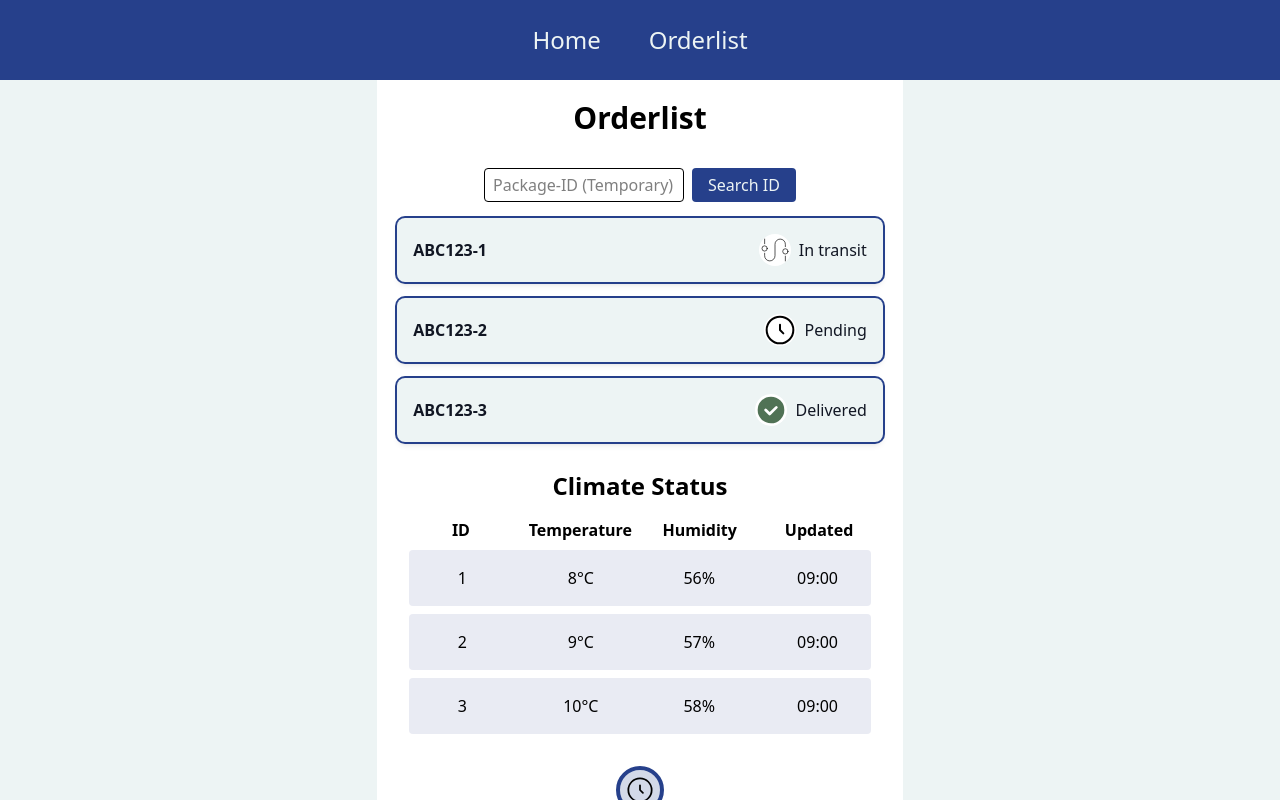
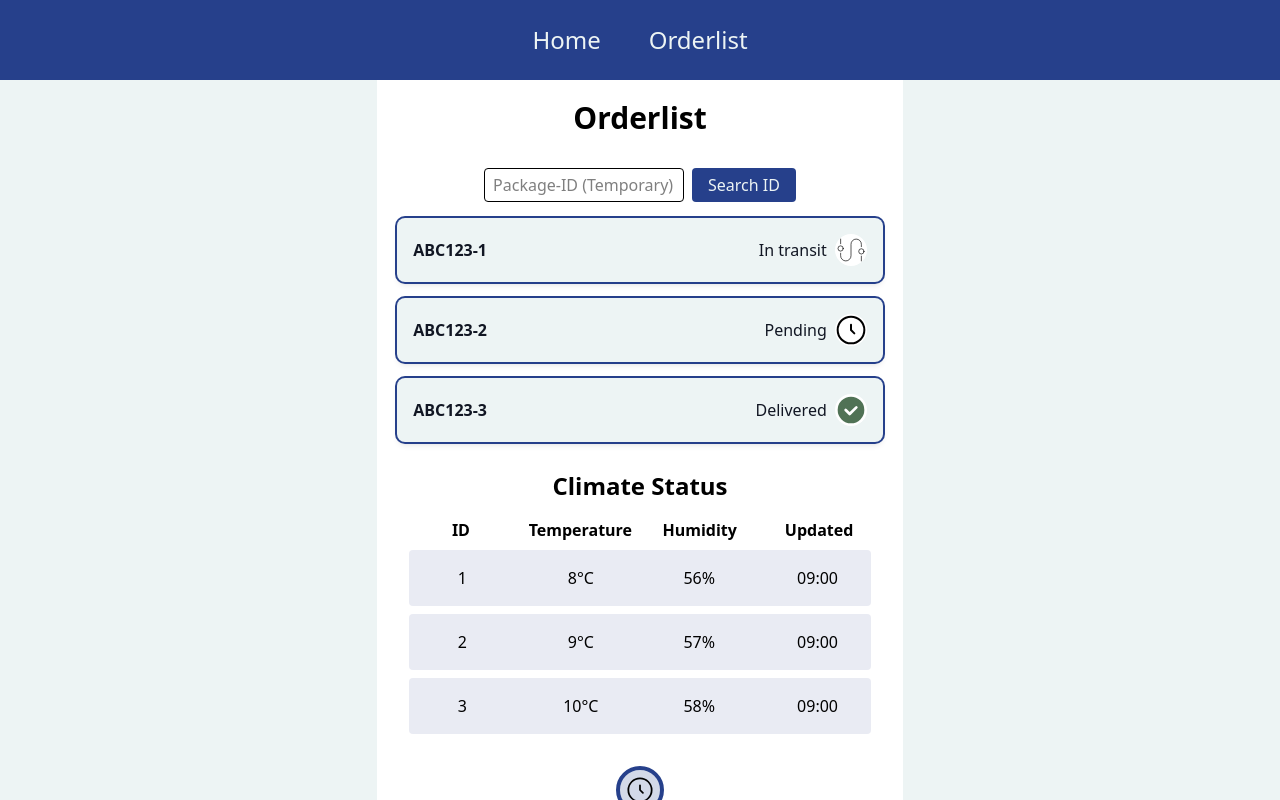
Before and after one commit to Advanced-Group-8/Front-end, a React (Vite) app in the folder web-app/: page /orders in a window 1280 px wide. Shown: the top 800 px of the page. Built offline with nearby package versions, Linux system fonts and the light colour scheme; no server answers.

Commit message:
status text/icon swap

```diff
--- a/web-app/src/components/orders/OrderDeliveryStatus/OrderDeliveryStatus.tsx
+++ b/web-app/src/components/orders/OrderDeliveryStatus/OrderDeliveryStatus.tsx
@@ -11,8 +11,8 @@ const OrderDeliveryStatus: React.FC<OrderDeliveryStatusProps> = ({
   status,
 }) => (
   <div className="flex items-center gap-2">
+    <span className="font-medium">{statusTextMap[status]}</span>
     <OrderDeliveryStatusIcon status={status} />
-    <span className="font-medium">{statusTextMap[status]}</span>
   </div>
 );
 
```
